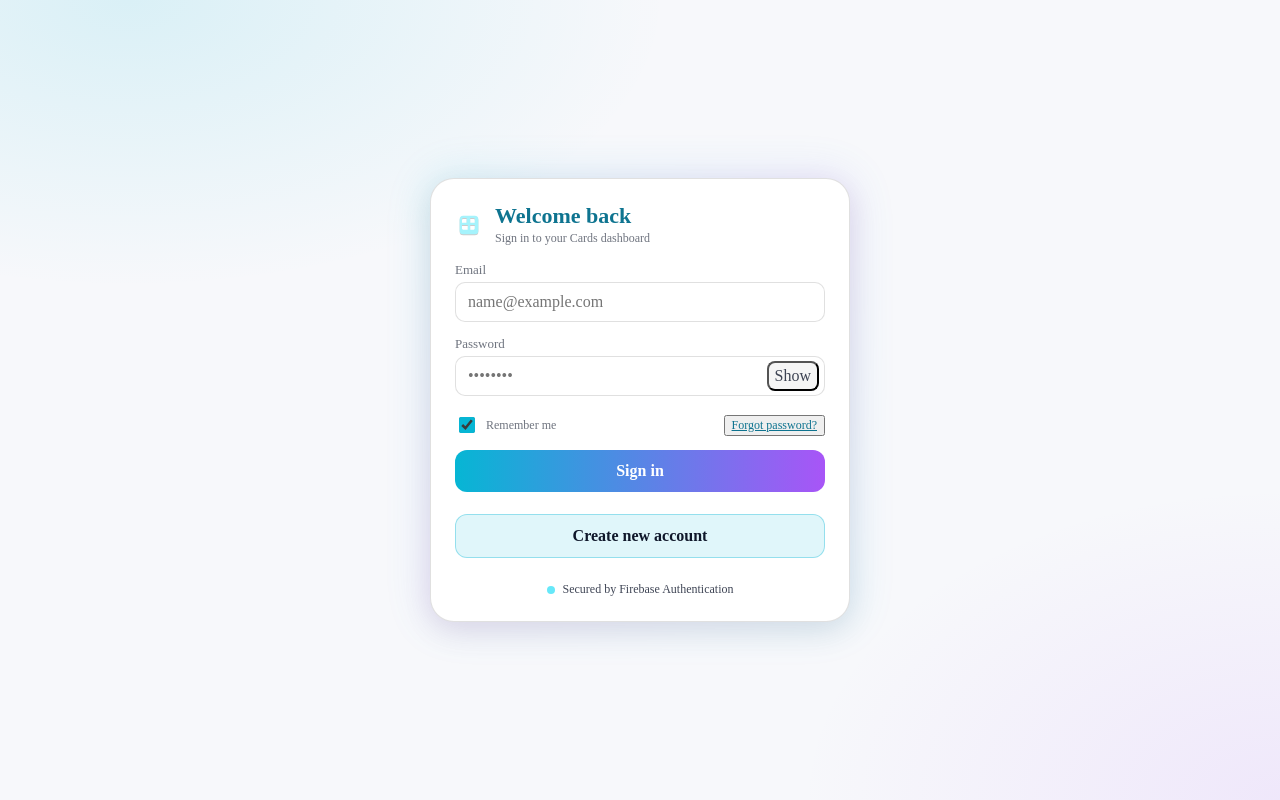
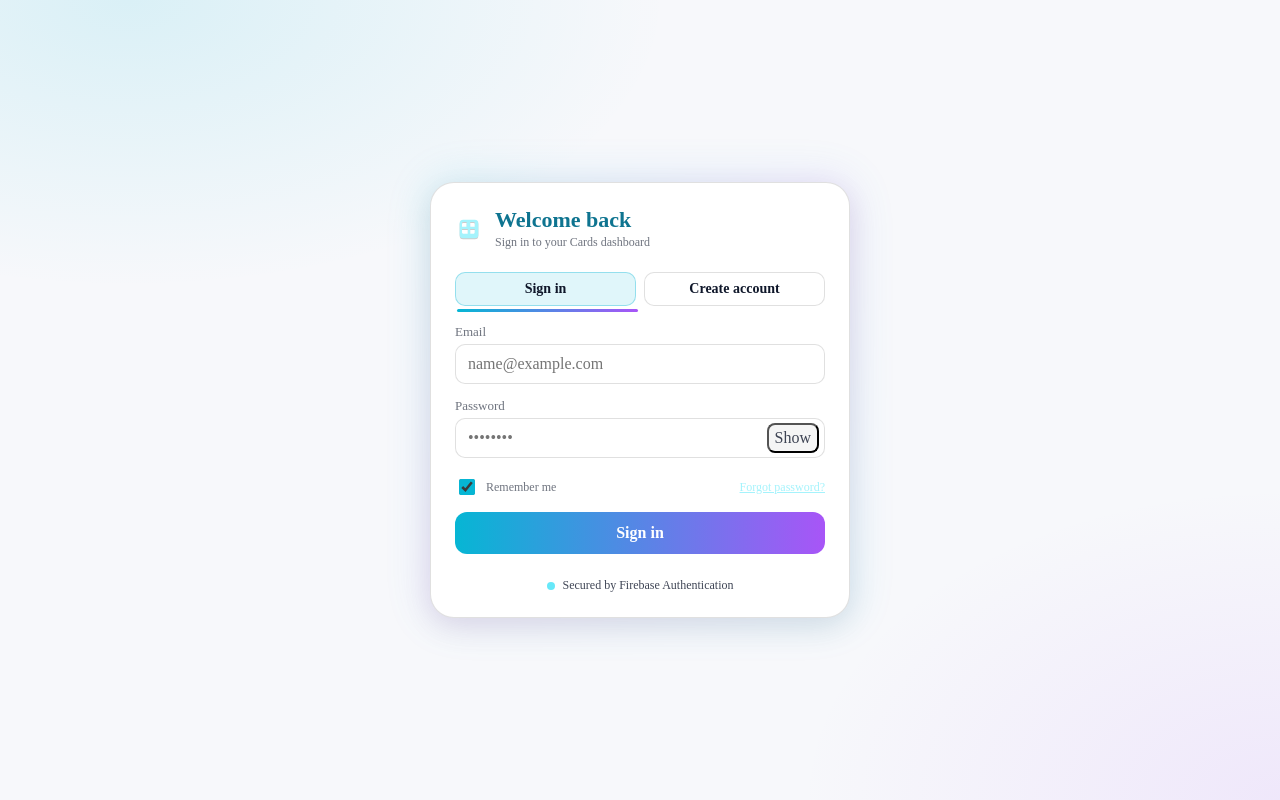
Before and after one commit to OmarELshemy98/new-cards, a Next.js app: page /login in a window 1280 px wide. Built offline with nearby package versions, Linux system fonts and the light colour scheme; no server answers.

Commit message:
edit the regsiterion page

```diff
--- a/src/app/login/page.tsx
+++ b/src/app/login/page.tsx
@@ -1,118 +1,339 @@
 "use client";
 
-import { useEffect, useState, FormEvent } from "react";
+import { useEffect, useMemo, useState, FormEvent } from "react";
 import { useRouter } from "next/navigation";
 import { useAuth } from "@/hooks/useAuth";
 import s from "@/styles/components/pages/login/Login.module.css";
+import { db } from "@/firebaseConfig";
+import { doc, setDoc, serverTimestamp } from "firebase/firestore";
 
-const pulseBoxShadow = s.glow; // just alias
+type Mode = "login" | "register";
+
+function mapFirebaseError(msg: string, mode: Mode) {
+  const m = (msg || "").toLowerCase();
+  if (mode === "login") {
+    if (m.includes("invalid-credential") || m.includes("wrong") || m.includes("invalid"))
+      return "Invalid email or password.";
+    if (m.includes("too-many-requests")) return "Too many attempts. Please try again later.";
+    return "Could not sign in. Please try again.";
+  } else {
+    if (m.includes("email-already-in-use")) return "This email is already in use.";
+    if (m.includes("weak-password")) return "Password is too weak (min 6 characters).";
+    if (m.includes("invalid-email")) return "Invalid email address.";
+    return "Could not create account. Please try again.";
+  }
+}
+
+function strength(password: string) {
+  let score = 0;
+  if (password.length >= 6) score++;
+  if (password.length >= 10) score++;
+  if (/[A-Z]/.test(password)) score++;
+  if (/[0-9]/.test(password)) score++;
+  if (/[^A-Za-z0-9]/.test(password)) score++;
+  return Math.min(score, 5);
+}
 
 export default function LoginPage() {
   const router = useRouter();
   const { user, login, register } = useAuth();
 
-  const [email, setEmail] = useState("");
-  const [password, setPassword] = useState("");
-  const [showPass, setShowPass] = useState(false);
-  const [loadingBtn, setLoadingBtn] = useState(false);
-  const [error, setError] = useState<string | null>(null);
+  const [mode, setMode] = useState<Mode>("login");
   const [mounted, setMounted] = useState(false);
+
+  // Login form
+  const [lemail, setLEmail] = useState("");
+  const [lpass, setLPass] = useState("");
+  const [showLPass, setShowLPass] = useState(false);
+
+  // Register form
+  const [name, setName] = useState("");
+  const [remail, setREmail] = useState("");
+  const [rpass, setRPass] = useState("");
+  const [rconfirm, setRConfirm] = useState("");
+  const [showRPass, setShowRPass] = useState(false);
+  const [showRConfirm, setShowRConfirm] = useState(false);
+
+  const [loading, setLoading] = useState(false);
+  const [err, setErr] = useState<string | null>(null);
+  const passStrength = useMemo(() => strength(rpass), [rpass]);
 
   useEffect(() => setMounted(true), []);
   useEffect(() => { if (user) router.replace("/"); }, [user, router]);
+  useEffect(() => { setErr(null); }, [mode]);
 
-  const onSubmit = async (e: FormEvent) => {
+  const onSubmitLogin = async (e: FormEvent) => {
     e.preventDefault();
-    setError(null);
-    setLoadingBtn(true);
+    setErr(null);
+    setLoading(true);
     try {
-      await login(email, password);
+      await login(lemail.trim(), lpass);
     } catch (e) {
-      const msg = (e as Error)?.message ?? "Login failed";
-      setError(
-        msg.includes("invalid") || msg.includes("wrong")
-          ? "Invalid email or password."
-          : "Something went wrong. Please try again."
-      );
+      setErr(mapFirebaseError((e as Error)?.message ?? "", "login"));
     } finally {
-      setLoadingBtn(false);
+      setLoading(false);
     }
   };
 
-  const onRegister = async () => {
-    setError(null);
-    setLoadingBtn(true);
-    try { await register(email, password); }
-    catch (e) {
-      const msg = (e as Error)?.message ?? "Registration failed";
-      setError(
-        msg.includes("email") && msg.includes("already")
-          ? "Email already in use."
-          : "Could not register. Please try again."
+  const onSubmitRegister = async (e: FormEvent) => {
+    e.preventDefault();
+    setErr(null);
+
+    if (!name.trim()) return setErr("Please enter your name.");
+    if (rpass.length < 6) return setErr("Password must be at least 6 characters.");
+    if (rpass !== rconfirm) return setErr("Passwords do not match.");
+
+    setLoading(true);
+    try {
+      await register(remail.trim(), rpass);
+      // save basic profile to /users/{uid}
+      setTimeout(async () => {
+        try {
+          const { getAuth } = await import("firebase/auth");
+          const authUser = getAuth().currentUser;
+          if (authUser) {
+            await setDoc(
+              doc(db, "users", authUser.uid),
+              {
+                email: authUser.email ?? remail.trim(),
+                name: name.trim(),
+                role: "user",
+                createdAt: serverTimestamp(),
+              },
+              { merge: true }
             );
-    } finally { setLoadingBtn(false); }
+          }
+        } catch {
+          /* ignore */
+        }
+      }, 0);
+    } catch (e) {
+      setErr(mapFirebaseError((e as Error)?.message ?? "", "register"));
+    } finally {
+      setLoading(false);
+    }
   };
+
+  const loginDisabled = loading || !lemail || !lpass;
+  const registerDisabled =
+    loading || !name.trim() || !remail || !rpass || !rconfirm || rpass !== rconfirm || rpass.length < 6;
 
   if (user) return null;
 
   return (
     <div className={s.root}>
-      <div className={s.cardWrap} style={{ opacity: mounted ? 1 : 0, transform: mounted ? "none" : "translateY(8px) scale(0.98)" }}>
-        <div className={pulseBoxShadow} aria-hidden />
+      <div
+        className={s.cardWrap}
+        style={{ opacity: mounted ? 1 : 0, transform: mounted ? "none" : "translateY(8px) scale(0.98)" }}
+      >
+        <div className={s.glow} aria-hidden />
+
         <div className={s.card}>
+          {/* Header */}
           <div className={s.header}>
             <Logo size={28} />
             <div>
-              <div className={s.h1}>Welcome back</div>
-              <p className={s.h1sub}>Sign in to your Cards dashboard</p>
+              <div className={s.h1}>{mode === "login" ? "Welcome back" : "Create your account"}</div>
+              <p className={s.h1sub}>
+                {mode === "login" ? "Sign in to your Cards dashboard" : "Join and start managing your cards"}
+              </p>
             </div>
           </div>
 
-          {error && (
+          {/* Tabs */}
+          <div className={s.tabs} role="tablist" aria-label="Authentication">
+            <button
+              role="tab"
+              aria-selected={mode === "login"}
+              className={`${s.tab} ${mode === "login" ? s.tabActive : ""}`}
+              onClick={() => setMode("login")}
+              type="button"
+            >
+              Sign in
+            </button>
+            <button
+              role="tab"
+              aria-selected={mode === "register"}
+              className={`${s.tab} ${mode === "register" ? s.tabActive : ""}`}
+              onClick={() => setMode("register")}
+              type="button"
+            >
+              Create account
+            </button>
+            <span className={`${s.tabUnderline} ${mode === "register" ? s.right : s.left}`} aria-hidden />
+          </div>
+
+          {/* Error */}
+          {err && (
             <div role="alert" className={s.alert}>
               <svg width={18} height={18} viewBox="0 0 24 24" fill="currentColor" aria-hidden>
-                <path d="M11 7h2v6h-2zm0 8h2v2h-2z"/>
+                <path d="M11 7h2v6h-2zm0 8h2v2h-2z" />
               </svg>
-              {error}
+              {err}
             </div>
           )}
 
-          <form onSubmit={onSubmit} autoComplete="off" className={s.form}>
+          {/* Forms */}
+          {mode === "login" ? (
+            <form onSubmit={onSubmitLogin} autoComplete="off" className={s.form}>
               <div>
-              <label htmlFor="email" className={s.label}>Email</label>
-              <input id="email" type="email" required value={email} onChange={e=>setEmail(e.target.value)} className={s.input} placeholder="name@example.com" />
+                <label htmlFor="login-email" className={s.label}>Email</label>
+                <input
+                  id="login-email"
+                  type="email"
+                  required
+                  value={lemail}
+                  onChange={(e) => setLEmail(e.target.value)}
+                  className={s.input}
+                  placeholder="name@example.com"
+                  autoComplete="email"
+                />
               </div>
 
               <div>
-              <label htmlFor="password" className={s.label}>Password</label>
+                <label htmlFor="login-password" className={s.label}>Password</label>
                 <div className={s.passWrap}>
-                <input id="password" type={showPass ? "text" : "password"} required value={password} onChange={e=>setPassword(e.target.value)} className={s.input} placeholder="••••••••" />
-                <button type="button" aria-label={showPass ? "Hide password" : "Show password"} aria-pressed={showPass} onClick={()=>setShowPass(v=>!v)} className={s.eye}>
-                  {showPass ? "Hide" : "Show"}
+                  <input
+                    id="login-password"
+                    type={showLPass ? "text" : "password"}
+                    required
+                    value={lpass}
+                    onChange={(e) => setLPass(e.target.value)}
+                    className={s.input}
+                    placeholder="••••••••"
+                    autoComplete="current-password"
+                  />
+                  <button
+                    type="button"
+                    aria-label={showLPass ? "Hide password" : "Show password"}
+                    aria-pressed={showLPass}
+                    onClick={() => setShowLPass((v) => !v)}
+                    className={s.eye}
+                  >
+                    {showLPass ? "Hide" : "Show"}
                   </button>
                 </div>
               </div>
 
               <div className={s.row}>
-              <label style={{display: "inline-flex", alignItems: "center", gap: 8}}>
+                <label style={{display:"inline-flex", alignItems:"center", gap: 8}}>
                   <input type="checkbox" className={s.checkbox} defaultChecked />
                   <span>Remember me</span>
                 </label>
-              <button type="button" onClick={() => alert("Need real password reset? I can wire it up for you.")} style={{ color: "#0e738f", textDecoration: "underline" }}>
+                <button
+                  type="button"
+                  onClick={() => alert("Want a real password reset page? I can wire it up.")}
+                  className={s.linkButton}
+                >
                   Forgot password?
                 </button>
               </div>
 
-            <button type="submit" disabled={loadingBtn} className={s.btnPrimary}>
-              {loadingBtn ? "Signing in…" : "Sign in"}
-            </button>
-            <button type="button" disabled={loadingBtn} onClick={onRegister} className={s.btnSecondary}>
-              {loadingBtn ? "Please wait…" : "Create new account"}
+              <button type="submit" disabled={loginDisabled} className={s.btnPrimary}>
+                {loading ? "Signing in…" : "Sign in"}
               </button>
             </form>
+          ) : (
+            <form onSubmit={onSubmitRegister} autoComplete="off" className={s.form}>
+              <div>
+                <label htmlFor="reg-name" className={s.label}>Full name</label>
+                <input
+                  id="reg-name"
+                  type="text"
+                  required
+                  value={name}
+                  onChange={(e) => setName(e.target.value)}
+                  className={s.input}
+                  placeholder="Your name"
+                  autoComplete="name"
+                />
+              </div>
+
+              <div>
+                <label htmlFor="reg-email" className={s.label}>Email</label>
+                <input
+                  id="reg-email"
+                  type="email"
+                  required
+                  value={remail}
+                  onChange={(e) => setREmail(e.target.value)}
+                  className={s.input}
+                  placeholder="name@example.com"
+                  autoComplete="email"
+                />
+              </div>
+
+              <div>
+                <label htmlFor="reg-password" className={s.label}>Password</label>
+                <div className={s.passWrap}>
+                  <input
+                    id="reg-password"
+                    type={showRPass ? "text" : "password"}
+                    required
+                    value={rpass}
+                    onChange={(e) => setRPass(e.target.value)}
+                    className={s.input}
+                    placeholder="At least 6 characters"
+                    minLength={6}
+                    autoComplete="new-password"
+                    aria-describedby="pw-help"
+                  />
+                  <button
+                    type="button"
+                    aria-label={showRPass ? "Hide password" : "Show password"}
+                    aria-pressed={showRPass}
+                    onClick={() => setShowRPass((v) => !v)}
+                    className={s.eye}
+                  >
+                    {showRPass ? "Hide" : "Show"}
+                  </button>
+                </div>
+
+                {/* Password strength */}
+                <div className={s.meterWrap} aria-hidden>
+                  <div
+                    className={`${s.meter} ${passStrength >= 1 ? s.m1 : ""} ${passStrength >= 2 ? s.m2 : ""} ${passStrength >= 3 ? s.m3 : ""} ${passStrength >= 4 ? s.m4 : ""} ${passStrength >= 5 ? s.m5 : ""}`}
+                  />
+                </div>
+                <small id="pw-help" className={s.hint}>
+                  Use upper/lowercase letters, numbers and a symbol to strengthen your password.
+                </small>
+              </div>
+
+              <div>
+                <label htmlFor="reg-confirm" className={s.label}>Confirm password</label>
+                <div className={s.passWrap}>
+                  <input
+                    id="reg-confirm"
+                    type={showRConfirm ? "text" : "password"}
+                    required
+                    value={rconfirm}
+                    onChange={(e) => setRConfirm(e.target.value)}
+                    className={`${s.input} ${rconfirm ? (rconfirm === rpass ? s.valid : s.invalid) : ""}`}
+                    placeholder="Repeat your password"
+                    minLength={6}
+                    autoComplete="new-password"
+                  />
+                  <button
+                    type="button"
+                    aria-label={showRConfirm ? "Hide password" : "Show password"}
+                    aria-pressed={showRConfirm}
+                    onClick={() => setShowRConfirm((v) => !v)}
+                    className={s.eye}
+                  >
+                    {showRConfirm ? "Hide" : "Show"}
+                  </button>
+                </div>
+              </div>
+
+              <button type="submit" disabled={registerDisabled} className={s.btnPrimary}>
+                {loading ? "Creating…" : "Create account"}
+              </button>
+            </form>
+          )}
 
           <div className={s.footer}>
-            <span style={{display:"inline-block", width:8, height:8, borderRadius:"50%", background:"#67e8f9"}} />
+            <span style={{width:8, height:8, borderRadius:"50%", background:"#67e8f9"}} />
             Secured by Firebase Authentication
           </div>
         </div>
@@ -123,7 +344,14 @@ export default function LoginPage() {
 
 function Logo({ size = 24 }: { size?: number }) {
   return (
-    <svg width={size} height={size} viewBox="0 0 24 24" fill="currentColor" aria-hidden style={{ color: "#a5f3fc", filter: "drop-shadow(0 1px 0 rgba(0,0,0,.2))" }}>
+    <svg
+      width={size}
+      height={size}
+      viewBox="0 0 24 24"
+      fill="currentColor"
+      aria-hidden
+      style={{ color: "#a5f3fc", filter: "drop-shadow(0 1px 0 rgba(0,0,0,.2))" }}
+    >
       <path d="M4 7a3 3 0 0 1 3-3h10a3 3 0 0 1 3 3v10a3 3 0 0 1-3 3H7a3 3 0 0 1-3-3V7zm3-1a1 1 0 0 0-1 1v3h4V6H7zm6 0v4h4V7a1 1 0 0 0-1-1h-3zm4 6h-4v4h3a1 1 0 0 0 1-1v-3zm-6 4v-4H6v3a1 1 0 0 0 1 1h3z" />
     </svg>
   );
--- a/src/styles/components/pages/login/Login.module.css
+++ b/src/styles/components/pages/login/Login.module.css
@@ -1,71 +1,197 @@
+/* --- Tabs محسّنة --- */
+
 .root {
-    min-height: 100dvh; display: flex; align-items: center; justify-content: center;
+  min-height: 100dvh;
+  display: flex;
+  align-items: center;
+  justify-content: center;
   background:
     radial-gradient(900px 480px at 10% 0%, rgba(6,182,212,0.12), transparent 60%),
     radial-gradient(800px 520px at 100% 100%, rgba(168,85,247,0.10), transparent 60%),
     var(--bg);
-    position: relative; overflow: hidden; padding: 16px;
+  position: relative;
+  overflow: hidden;
+  padding: 16px;
 }
 
-  .cardWrap { position: relative; width: 100%; max-width: 420px; transition: transform .7s ease, opacity .7s ease; }
+.cardWrap {
+  position: relative;
+  width: 100%;
+  max-width: 420px;
+  transition: transform .7s ease, opacity .7s ease;
+}
 
 .glow {
-    position: absolute; inset: 0; border-radius: 24px; filter: blur(18px); opacity: .25; pointer-events: none;
+  position: absolute;
+  inset: 0;
+  border-radius: 24px;
+  filter: blur(18px);
+  opacity: .25;
+  pointer-events: none;
   background: linear-gradient(135deg, rgba(6,182,212,0.6), rgba(168,85,247,0.65), rgba(14,165,233,0.5));
   animation: shadowPulse 2.8s ease-in-out infinite;
 }
 
 .card {
-    position: relative; border-radius: 24px; background: #fff;
-    border: 1px solid var(--border); box-shadow: 0 10px 30px rgba(0,0,0,0.08);
-    -webkit-backdrop-filter: blur(10px); backdrop-filter: blur(10px);
-    padding: 24px; display: grid; gap: 16px; color: var(--text);
+  position: relative;
+  border-radius: 24px;
+  background: #fff;
+  border: 1px solid var(--border);
+  box-shadow: 0 10px 30px rgba(0,0,0,0.08);
+  -webkit-backdrop-filter: blur(10px);
+  backdrop-filter: blur(10px);
+  padding: 24px;
+  display: grid;
+  gap: 16px;
+  color: var(--text);
 }
 
-  .header { display: flex; gap: 12px; align-items: center; }
+.header {
+  display: flex;
+  gap: 12px;
+  align-items: center;
+}
 .h1 { font-size: 22px; font-weight: 700; color: #0e7490; /* teal-ish */ }
 .h1sub { font-size: 12px; margin-top: 2px; color: var(--text-dimmer); }
 
+/* --- Tabs محسّنة --- */
+.tabs {
+  position: relative;
+  display: grid;
+  grid-template-columns: 1fr 1fr;
+  gap: 8px;
+  margin: 6px 0 2px;
+}
+.tab {
+  padding: 8px 12px;
+  border-radius: 10px;
+  border: 1px solid var(--border);
+  background: #fff;
+  color: var(--text);
+  font-weight: 700;
+  font-size: 14px;
+}
+.tabActive {
+  border-color: var(--primary-border);
+  background: var(--primary-soft);
+}
+.tabUnderline {
+  position: absolute;
+  bottom: -6px;
+  width: calc(50% - 4px);
+  height: 3px;
+  border-radius: 3px;
+  background: linear-gradient(90deg, var(--primary), var(--primary-2));
+  transition: transform .25s ease;
+}
+.tabUnderline.left { transform: translateX(0); left: 2px; }
+.tabUnderline.right { transform: translateX(100%); left: 2px; }
+
+/* Link-like button */
+.linkButton {
+  color: #a5f3fc;
+  text-decoration: underline;
+  background: transparent;
+  border: 0;
+  padding: 0;
+  cursor: pointer;
+}
+
+/* Password meter */
+.meterWrap { margin-top: 6px; height: 6px; background: rgba(0,0,0,.06); border-radius: 8px; }
+.meter { height: 100%; width: 20%; border-radius: 8px; background: transparent; transition: all .25s ease; }
+.m1 .meter { background: #fca5a5; width: 20%; }
+.m2 .meter { background: #fdba74; width: 40%; }
+.m3 .meter { background: #fcd34d; width: 60%; }
+.m4 .meter { background: #86efac; width: 80%; }
+.m5 .meter { background: #34d399; width: 100%; }
+
+/* بدل ما نغيّر DOM، هنضيف كلاس على نفس العنصر */
+.meter.m1 { background: #fca5a5; width: 20%; }
+.meter.m2 { background: #fdba74; width: 40%; }
+.meter.m3 { background: #fcd34d; width: 60%; }
+.meter.m4 { background: #86efac; width: 80%; }
+.meter.m5 { background: #34d399; width: 100%; }
+
+/* Hint */
+.hint { display:block; margin-top:6px; color: var(--text-dimmer); }
+
+/* Validity edge for confirm password */
+.valid { border-color: #86efac; box-shadow: 0 0 0 1px #bbf7d0 inset; }
+.invalid { border-color: #fda4af; box-shadow: 0 0 0 1px #fecdd3 inset; }
+
 .alert {
-    display: flex; align-items: center; gap: 8px;
-    border-radius: 8px; border: 1px solid var(--danger-border);
-    background: var(--danger-bg); color: var(--danger-text); padding: 8px 12px; font-size: 14px;
+  display: flex;
+  align-items: center;
+  gap: 8px;
+  border-radius: 8px;
+  border: 1px solid var(--danger-border);
+  background: var(--danger-bg);
+  color: var(--danger-text);
+  padding: 8px 12px;
+  font-size: 14px;
 }
 
 .form { display: grid; gap: 14px; }
 .label { font-size: 13px; color: var(--text-dimmer); display: block; margin-bottom: 4px; }
 .input {
-    width: 100%; padding: 10px 12px; border-radius: 10px;
-    border: 1px solid var(--border); background: #fff;
+  width: 100%;
+  padding: 10px 12px;
+  border-radius: 10px;
+  border: 1px solid var(--border);
+  background: #fff;
   color: var(--text);
 }
 .passWrap { position: relative; }
 .eye {
-    position: absolute; right: 6px; top: 50%; transform: translateY(-50%);
-    padding: 4px 6px; border-radius: 8px; background: var(--panel);
+  position: absolute;
+  right: 6px;
+  top: 50%;
+  transform: translateY(-50%);
+  padding: 4px 6px;
+  border-radius: 8px;
+  background: var(--panel);
   color: var(--text-dim);
 }
-
 .row {
-    display: flex; align-items: center; justify-content: space-between; font-size: 12px; margin-top: 4px;
+  display: flex;
+  align-items: center;
+  justify-content: space-between;
+  font-size: 12px;
+  margin-top: 4px;
   color: var(--text-dimmer);
 }
 .checkbox { width: 16px; height: 16px; accent-color: var(--primary); }
 
 .btnPrimary, .btnSecondary {
-    width: 100%; padding: 12px; border-radius: 12px; font-weight: 600; font-size: 16px;
+  width: 100%;
+  padding: 12px;
+  border-radius: 12px;
+  font-weight: 600;
+  font-size: 16px;
   transition: transform .15s ease;
 }
 .btnPrimary {
   background: linear-gradient(90deg, var(--primary), var(--primary-2));
-    color: white; border: none;
+  color: white;
+  border: none;
 }
 .btnSecondary {
   margin-top: 8px;
-    background: var(--primary-soft); color: var(--text); border: 1px solid var(--primary-border);
+  background: var(--primary-soft);
+  color: var(--text);
+  border: 1px solid var(--primary-border);
 }
 
-  .footer { padding-top: 8px; display: flex; align-items: center; justify-content: center; gap: 8px; font-size: 12px; color: var(--text-dim); }
+.footer {
+  padding-top: 8px;
+  display: flex;
+  align-items: center;
+  justify-content: center;
+  gap: 8px;
+  font-size: 12px;
+  color: var(--text-dim);
+}
 
 @keyframes shadowPulse {
   0%,100% { box-shadow: 0 0 24px 6px rgba(6,182,212,0.35), 0 0 3px 0 rgba(168,85,247,0.35);}
```
Lines whose indentation alone changed are shown as unchanged.
